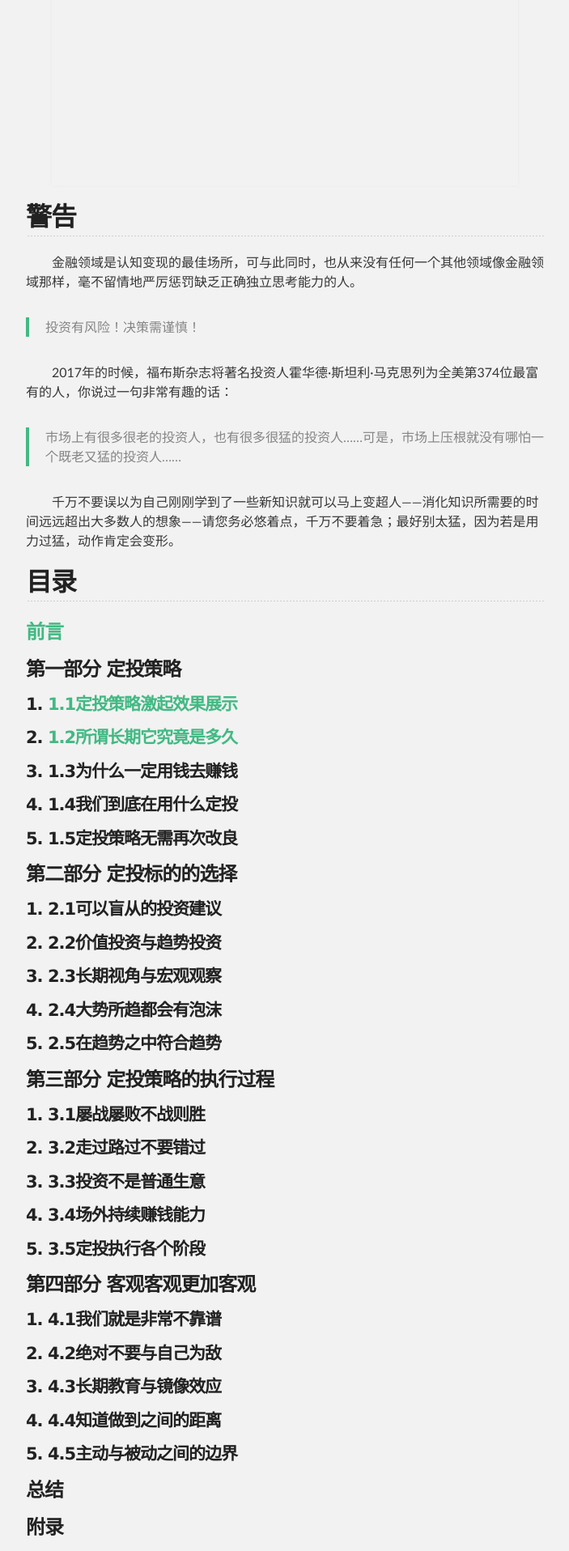
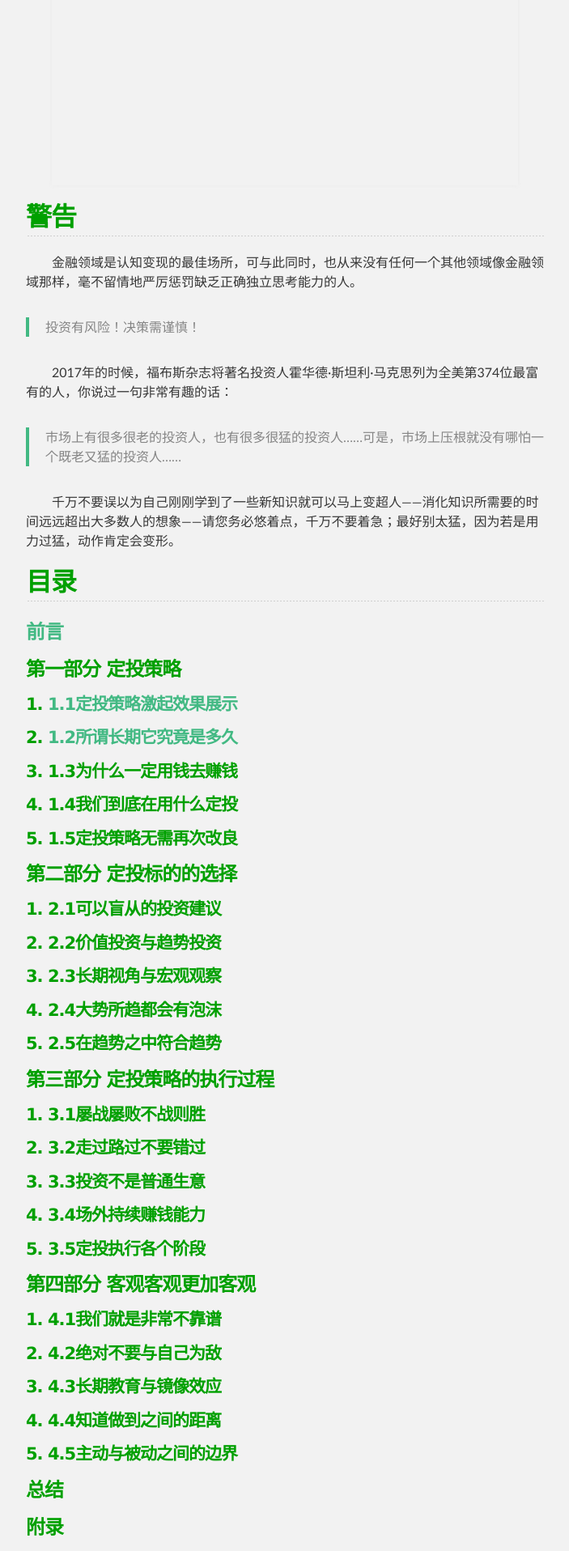
Before and after one commit to liangxincn/-, a Jekyll site: the page built from index.md, in a window 1280 px wide. Shown: the part 387-2303 px from the top of the page at 81% size, without its empty margins (288-991 px from the left). Built offline with Jekyll 4.4.1, drawn with Linux system fonts in a browser that asks for light colours; our own code applies the rules of GitHub Pages for plain Markdown files.

Commit message:
Update jekyll-theme-slate.scss

```diff
--- a/_sass/jekyll-theme-slate.scss
+++ b/_sass/jekyll-theme-slate.scss
@@ -56,7 +56,7 @@ body {
 h1, h2, h3, h4, h5, h6 {
   margin: 10px 0;
   font-weight: 700;
-  color:#222222;
+  color:#00a000;
   font-family: 'Lucida Grande', 'Calibri', Helvetica, Arial, sans-serif;
   letter-spacing: -1px;
 }
```
